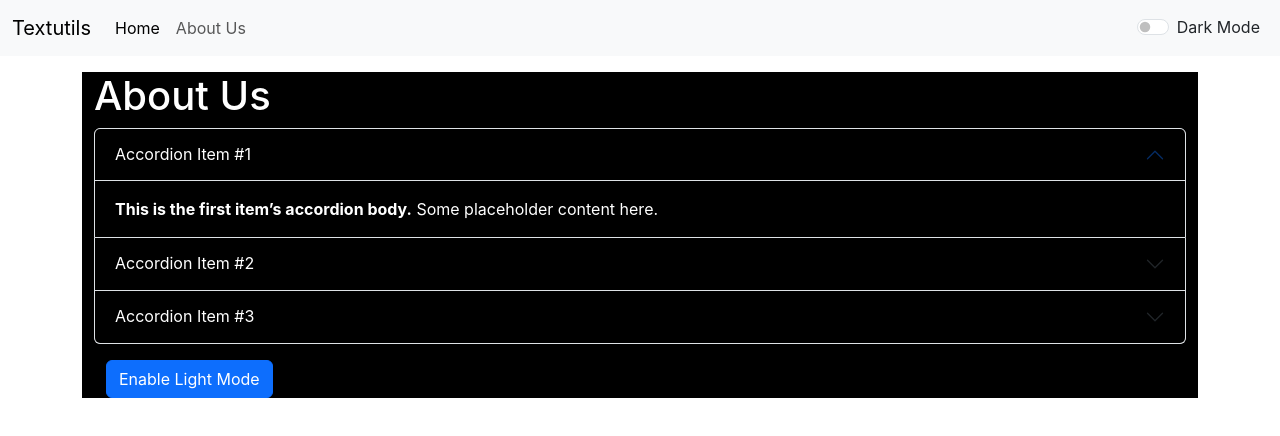
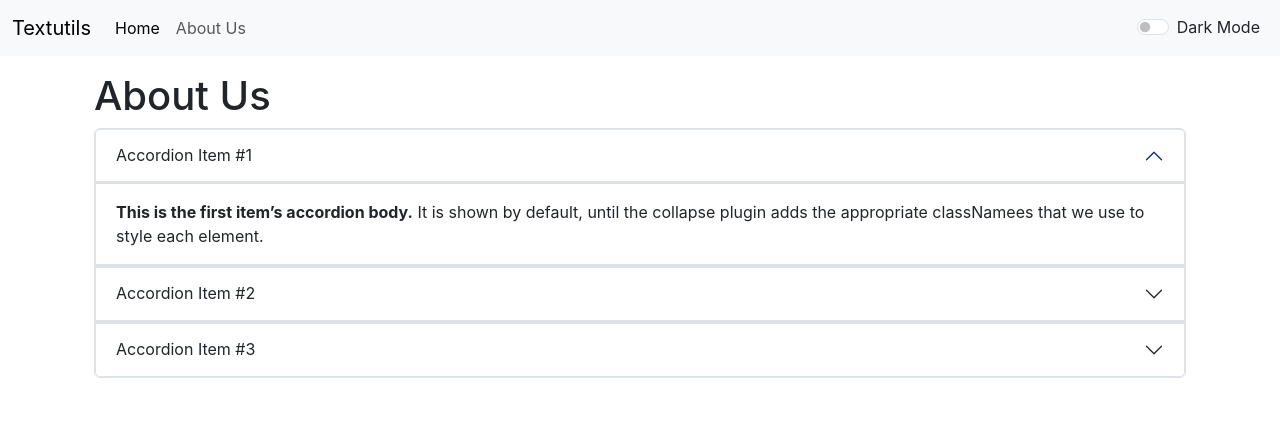
Before and after one commit to CoreTech7704/TEXTUTILS, a React (Create React App) app: page /about in a window 1280 px wide. Shown: the top 436 px of the page. Built offline with nearby package versions, Linux system fonts and the light colour scheme.

Commit message:
Dark mode optimized

```diff
--- a/src/componets/About.js
+++ b/src/componets/About.js
@@ -1,82 +1,60 @@
-import React, { useState } from 'react';
+import React from 'react';
 
-export default function About() {
-    const [myStyle, setMyStyle] = useState({
-        color: 'white',
-        backgroundColor: 'black',
-    });
-
-    const [btnText, setBtnText] = useState("Enable Light Mode");
-
-    const toggleStyle = () => {
-        if (myStyle.color === 'white') {
-            setMyStyle({
-                color: 'black',
-                backgroundColor: 'white',
-            });
-            setBtnText("Enable Dark Mode");
-        } else {
-            setMyStyle({
-                color: 'white',
-                backgroundColor: 'black',
-            });
-            setBtnText("Enable Light Mode");
-        }
+export default function About(props) {
+  // Dynamic style based on the global mode
+  const myStyle = {
+    color: props.mode === 'dark' ? 'white' : '#212529',
+    backgroundColor: props.mode === 'dark' ? '#121212' : 'white',
+    border: '1px solid',
+    borderColor: props.mode === 'dark' ? 'white' : '#dee2e6',
   };
 
   return (
-        <div className="container" style={myStyle}>
+    <div className="container" style={{ color: myStyle.color }}>
       <h1 className="my-2">About Us</h1>
       <div className="accordion" id="accordionExample">
         {/* Accordion Item 1 */}
-                <div className="accordion-item">
+        <div className="accordion-item" style={myStyle}>
           <h2 className="accordion-header">
             <button className="accordion-button" type="button" style={myStyle} data-bs-toggle="collapse" data-bs-target="#collapseOne" aria-expanded="true" aria-controls="collapseOne">
               Accordion Item #1
             </button>
           </h2>
-                    <div id="collapseOne" className="accordion-collapse collapse show" style={myStyle} data-bs-parent="#accordionExample">
-                        <div className="accordion-body">
-                            <strong>This is the first item’s accordion body.</strong> Some placeholder content here.
+          <div id="collapseOne" className="accordion-collapse collapse show" data-bs-parent="#accordionExample">
+            <div className="accordion-body" style={myStyle}>
+              <strong>This is the first item’s accordion body.</strong> It is shown by default, until the collapse plugin adds the appropriate classNamees that we use to style each element.
             </div>
           </div>
         </div>
 
         {/* Accordion Item 2 */}
-                <div className="accordion-item">
+        <div className="accordion-item" style={myStyle}>
           <h2 className="accordion-header">
             <button className="accordion-button collapsed" type="button" style={myStyle} data-bs-toggle="collapse" data-bs-target="#collapseTwo" aria-expanded="false" aria-controls="collapseTwo">
               Accordion Item #2
             </button>
           </h2>
-                    <div id="collapseTwo" className="accordion-collapse collapse" style={myStyle} data-bs-parent="#accordionExample">
-                        <div className="accordion-body">
-                            <strong>This is the second item’s accordion body.</strong> More placeholder content.
+          <div id="collapseTwo" className="accordion-collapse collapse" data-bs-parent="#accordionExample">
+            <div className="accordion-body" style={myStyle}>
+              <strong>This is the second item’s accordion body.</strong> You can modify it as needed.
             </div>
           </div>
         </div>
 
         {/* Accordion Item 3 */}
-                <div className="accordion-item">
+        <div className="accordion-item" style={myStyle}>
           <h2 className="accordion-header">
             <button className="accordion-button collapsed" type="button" style={myStyle} data-bs-toggle="collapse" data-bs-target="#collapseThree" aria-expanded="false" aria-controls="collapseThree">
               Accordion Item #3
             </button>
           </h2>
-                    <div id="collapseThree" className="accordion-collapse collapse" style={myStyle} data-bs-parent="#accordionExample">
-                        <div className="accordion-body">
-                            <strong>This is the third item’s accordion body.</strong> Final placeholder content.
+          <div id="collapseThree" className="accordion-collapse collapse" data-bs-parent="#accordionExample">
+            <div className="accordion-body" style={myStyle}>
+              <strong>This is the third item’s accordion body.</strong> This is the final placeholder content.
             </div>
           </div>
         </div>
       </div>
-
-            {/* Toggle Button */}
-            <div className="container my-3">
-                <button onClick={toggleStyle} type="button" className="btn btn-primary">
-                    {btnText}
-                </button>
-            </div>
     </div>
   );
 }
```
Lines whose indentation alone changed are shown as unchanged.
